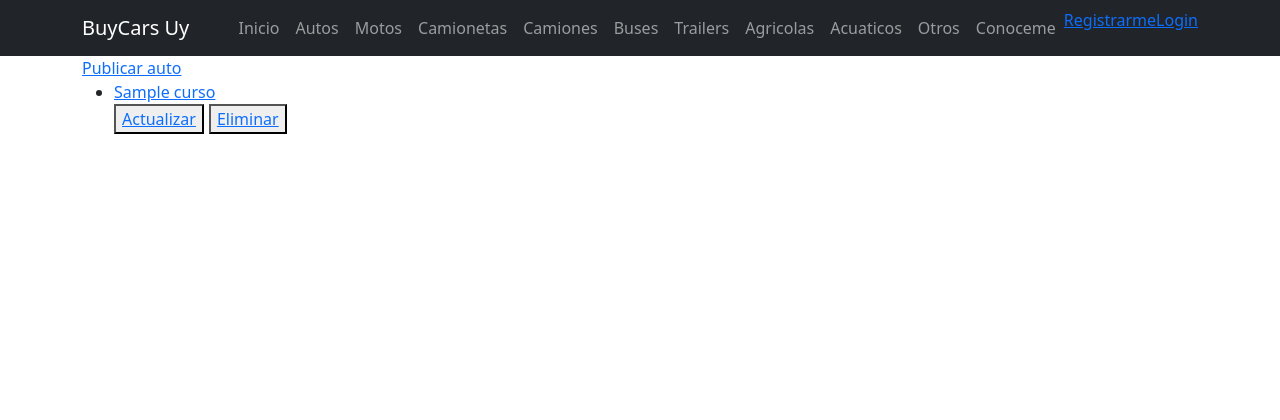
After one commit to jlumaca/ProyectoFinalLumaca, a Django app: template App/templates/autos/autos.html in a window 1280 px wide. The commit adds this page. Shown: the top 420 px of the page. Run offline with Django 5.2, Linux system fonts and the light colour scheme; the template is opened without the code that fills it: most values are stand-ins (such as "Sample title", 1, 10 or a date in 2020); some libraries are stand-ins or nearby versions.

Commit message:
nuevos templates

```diff
--- /dev/null
+++ b/App/templates/autos/autos.html
@@ -0,0 +1,31 @@
+{% extends "padre.html" %}
+{% load static %}
+
+{% block contenidoCambiable %}
+
+<a href="{% url 'CreaCurso' %}">Publicar auto</a>
+<ul>
+
+    {% for auto in autos %}
+      <li>
+        <a href="{% url 'DetalleCurso' curso.id %}">
+          {{curso}}
+        </a>
+      </li>
+      <div style="display: flex; column-gap: 5px;">
+        <button>
+          <a href="{% url 'ActualizaCurso' curso.id %}"> Actualizar </a>
+        </button>
+        <button>
+          <a href="{% url 'EliminaCurso' curso.id %}"> Eliminar </a>
+        </button>
+      </div>
+    {% endfor %}
+
+  </ul>
+
+
+
+
+
+{% endblock contenidoCambiable%}
--- a/App/templates/index.html
+++ b/App/templates/padre.html
@@ -22,7 +22,7 @@
                 <div class="collapse navbar-collapse" id="navbarSupportedContent">
                     <ul class="navbar-nav ms-auto mb-2 mb-lg-0">
                         <li class="nav-item"><a class="nav-link" href="#">Inicio</a></li>
-                        <li class="nav-item"><a class="nav-link" href="#!">Autos</a></li>
+                        <li class="nav-item"><a class="nav-link" href="{% url 'Autos' %}">Autos</a></li>
                         <li class="nav-item"><a class="nav-link" href="#!">Motos</a></li>
                         <li class="nav-item"><a class="nav-link" href="#">Camionetas</a></li>
                         <li class="nav-item"><a class="nav-link" href="#">Camiones</a></li>
@@ -34,23 +34,19 @@
                         <li class="nav-item"><a class="nav-link" href="#">Conoceme</a></li>
                         <ul class="nav navbar-nav navbar-right">
                             <li><a href="#"><span class="glyphicon glyphicon-user"></span> Registrarme </a></li>
-                            <li><a href="#"><span class="glyphicon glyphicon-log-in"></span> Login </a></li>
+                            <li><a href="{% url 'Login' %}"><span class="glyphicon glyphicon-log-in"></span> Login </a></li>
                         </ul>
                     </ul>
                 </div>
             </div>
         </nav>
         <!-- Page header with logo and tagline-->
-        <header class="py-5 bg-light border-bottom mb-4">
-            <div class="container">
-                <div class="text-center my-5">
-                    <h1 class="fw-bolder">Bienvenido a BuyCars Uy</h1>
-                    <p class="lead mb-0">Aquí puedes vender tu vehiculo</p>
-                </div>
-            </div>
-        </header>
+
         <!-- Page content-->
         <div class="container">
+            {% block contenidoCambiable %}
+
+            {% endblock %}
 
         </div>
         <!-- Footer-->
```
Also changed, not shown: App/templates/header.html (added, +16 -0 lines), App/templates/sesiones/login.html (added, +24 -0 lines), App/templates/autos/autos_create.html (added), App/templates/autos/autos_delete.html (added), App/templates/autos/autos_details.html (added), App/templates/autos/autos_update.html (added), App/templates/sesiones/logout.html (added).
